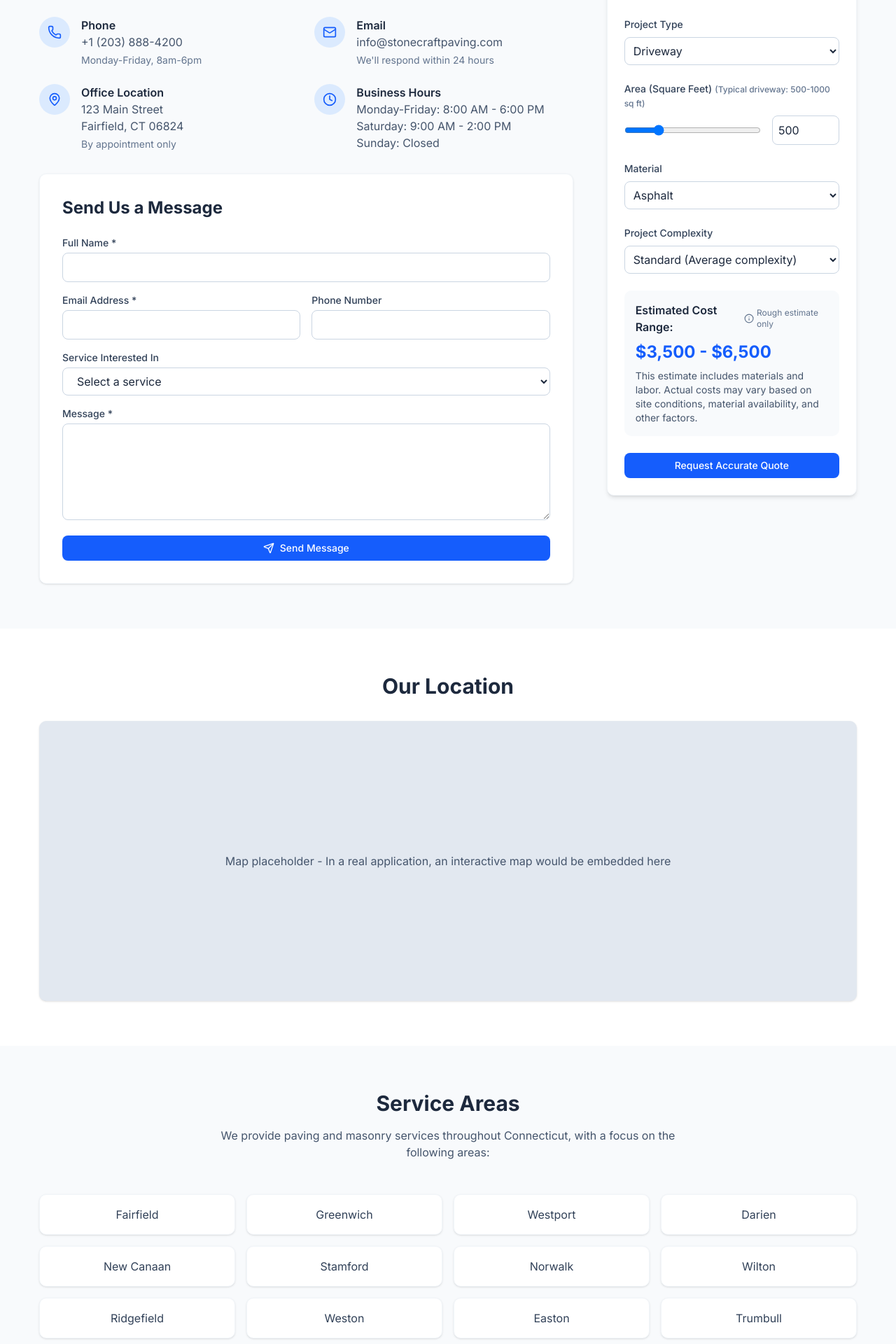
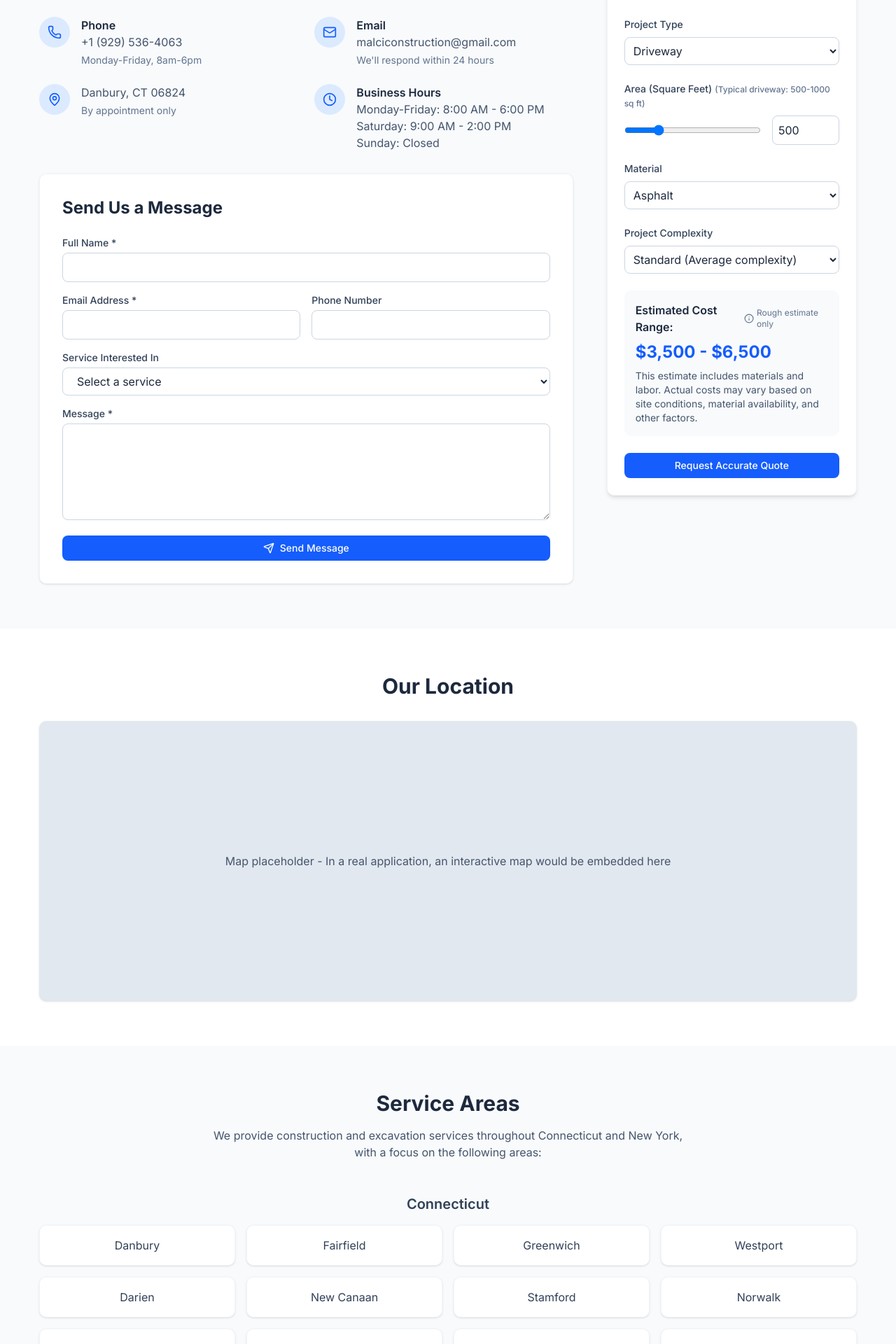
Before and after one commit to AntonioKOD/Malci, a Next.js app: page /contact in a window 1280 px wide. Shown: the part 720-2640 px from the top of the page at 70% size. Built offline with nearby package versions, Linux system fonts and the light colour scheme.

Commit message:
changed service areas

```diff
--- a/app/contact/page.tsx
+++ b/app/contact/page.tsx
@@ -119,7 +119,7 @@ export default function ContactPage() {
                   </div>
                   <div>
                     <h3 className="font-semibold text-slate-800 dark:text-white">Phone</h3>
-                    <p className="text-slate-600 dark:text-slate-300">+1 (203) 888-4200</p>
+                    <p className="text-slate-600 dark:text-slate-300">+1 (929) 536-4063</p>
                     <p className="text-sm text-slate-500 dark:text-slate-400 mt-1">Monday-Friday, 8am-6pm</p>
                   </div>
                 </div>
@@ -130,7 +130,7 @@ export default function ContactPage() {
                   </div>
                   <div>
                     <h3 className="font-semibold text-slate-800 dark:text-white">Email</h3>
-                    <p className="text-slate-600 dark:text-slate-300">info@stonecraftpaving.com</p>
+                    <p className="text-slate-600 dark:text-slate-300">malciconstruction@gmail.com</p>
                     <p className="text-sm text-slate-500 dark:text-slate-400 mt-1">We&apos;ll respond within 24 hours</p>
                   </div>
                 </div>
@@ -140,9 +140,7 @@ export default function ContactPage() {
                     <MapPin className="text-blue-600 dark:text-blue-400" size={20} />
                   </div>
                   <div>
-                    <h3 className="font-semibold text-slate-800 dark:text-white">Office Location</h3>
-                    <p className="text-slate-600 dark:text-slate-300">123 Main Street</p>
-                    <p className="text-slate-600 dark:text-slate-300">Fairfield, CT 06824</p>
+                    <p className="text-slate-600 dark:text-slate-300">Danbury, CT 06824</p>
                     <p className="text-sm text-slate-500 dark:text-slate-400 mt-1">By appointment only</p>
                   </div>
                 </div>
@@ -363,11 +361,15 @@ export default function ContactPage() {
         <div className="container mx-auto px-4">
           <h2 className="text-3xl font-bold text-center text-slate-800 dark:text-white mb-4">Service Areas</h2>
           <p className="text-center text-slate-600 dark:text-slate-300 max-w-2xl mx-auto mb-12">
-            We provide paving and masonry services throughout Connecticut, with a focus on the following areas:
+            We provide construction and excavation services throughout Connecticut and New York, with a focus on the
+            following areas:
           </p>
 
+          <div className="mb-8">
+            <h3 className="text-xl font-semibold text-center text-slate-700 dark:text-slate-300 mb-4">Connecticut</h3>
             <div className="grid grid-cols-2 md:grid-cols-4 gap-4">
               {[
+                "Danbury",
                 "Fairfield",
                 "Greenwich",
                 "Westport",
@@ -382,7 +384,6 @@ export default function ContactPage() {
                 "Trumbull",
                 "Stratford",
                 "Milford",
-              "Orange",
                 "Woodbridge",
               ].map((area, index) => (
                 <div
@@ -395,6 +396,39 @@ export default function ContactPage() {
               ))}
             </div>
           </div>
+
+          <div>
+            <h3 className="text-xl font-semibold text-center text-slate-700 dark:text-slate-300 mb-4">New York</h3>
+            <div className="grid grid-cols-2 md:grid-cols-4 gap-4">
+              {[
+                "White Plains",
+                "Yonkers",
+                "New Rochelle",
+                "Mount Vernon",
+                "Scarsdale",
+                "Rye",
+                "Harrison",
+                "Mamaroneck",
+                "Port Chester",
+                "Peekskill",
+                "Ossining",
+                "Tarrytown",
+                "Bronxville",
+                "Larchmont",
+                "Dobbs Ferry",
+                "Hastings-on-Hudson",
+              ].map((area, index) => (
+                <div
+                  key={index}
+                  className="bg-white dark:bg-slate-800 rounded-lg p-4 text-center shadow-sm border border-slate-100 dark:border-slate-700 animate-fade-in-up"
+                  style={{ animationDelay: `${index * 50}ms` }}
+                >
+                  <p className="text-slate-700 dark:text-slate-200">{area}</p>
+                </div>
+              ))}
+            </div>
+          </div>
+        </div>
       </section>
     </main>
   )
```
Lines whose indentation alone changed are shown as unchanged.
